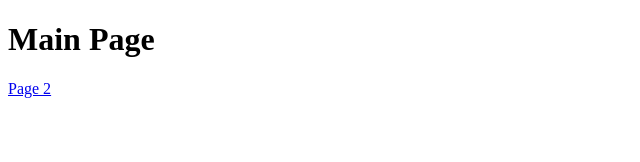
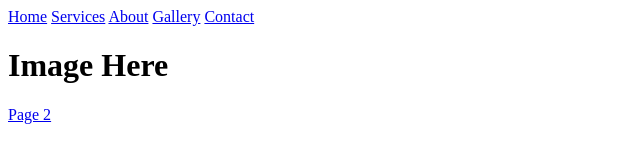
Before and after one commit to dsamia25/dsamia25.github.io, a plain HTML site: page Assignment1/index.html in a window 1280 px wide. Shown: the whole page, without its empty margins (0-640 px from the left). Drawn offline with Linux system fonts and the light colour scheme.

Commit message:
testing html stuff

```diff
--- a/Assignment1/index.html
+++ b/Assignment1/index.html
@@ -1,7 +1,31 @@
 <!DOCTYPE html>
 <html>
+    <!-- Head bar -->
+    <header>
+        <!-- TODO: Add Main Events title here-->
+
+        <!-- Some sort of spacer -->
+
+        <!-- TODO: Nav bar here -->
+        <div>
+            <!-- TODO: Style links. Current page should be the main color (gross mustard gold). -->
+            <a href="page2.html" class="text-color:red">Home</a>
+            <a href="page2.html">Services</a>
+            <a href="page2.html">About</a>
+            <a href="page2.html">Gallery</a>
+            <a href="page2.html">Contact</a>
+        </div>
+    </header>
+
+    <!-- Main body -->
     <body>
-        <h1>Main Page</h1>
+        <!-- Main image/facecard with text in the middle -->
+        <!-- TODO: Add the background image to the div -->
+        <!-- TODO: Style div-->
+        <div>
+            <h1></h1>
+        </div>
+        <h1>Image Here</h1>
         <a href="page2.html">Page 2</a>
     </body>
 </html>
```
